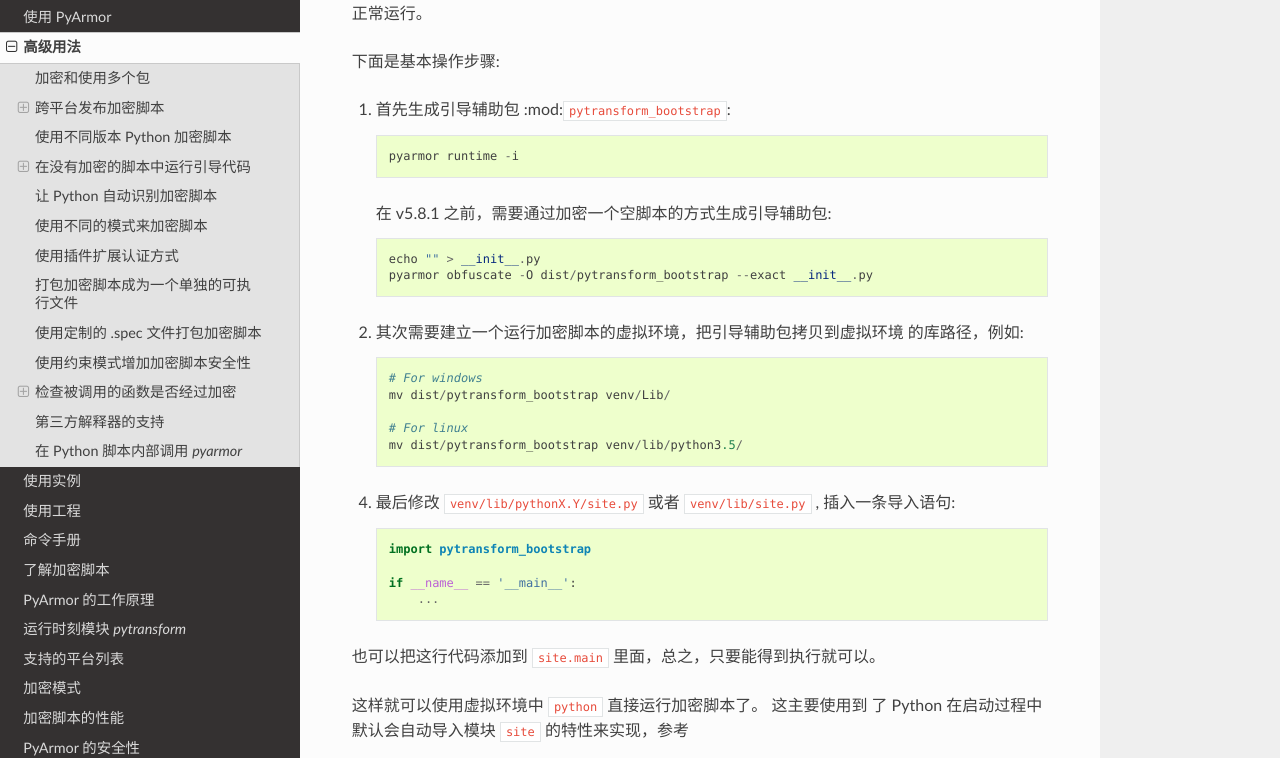
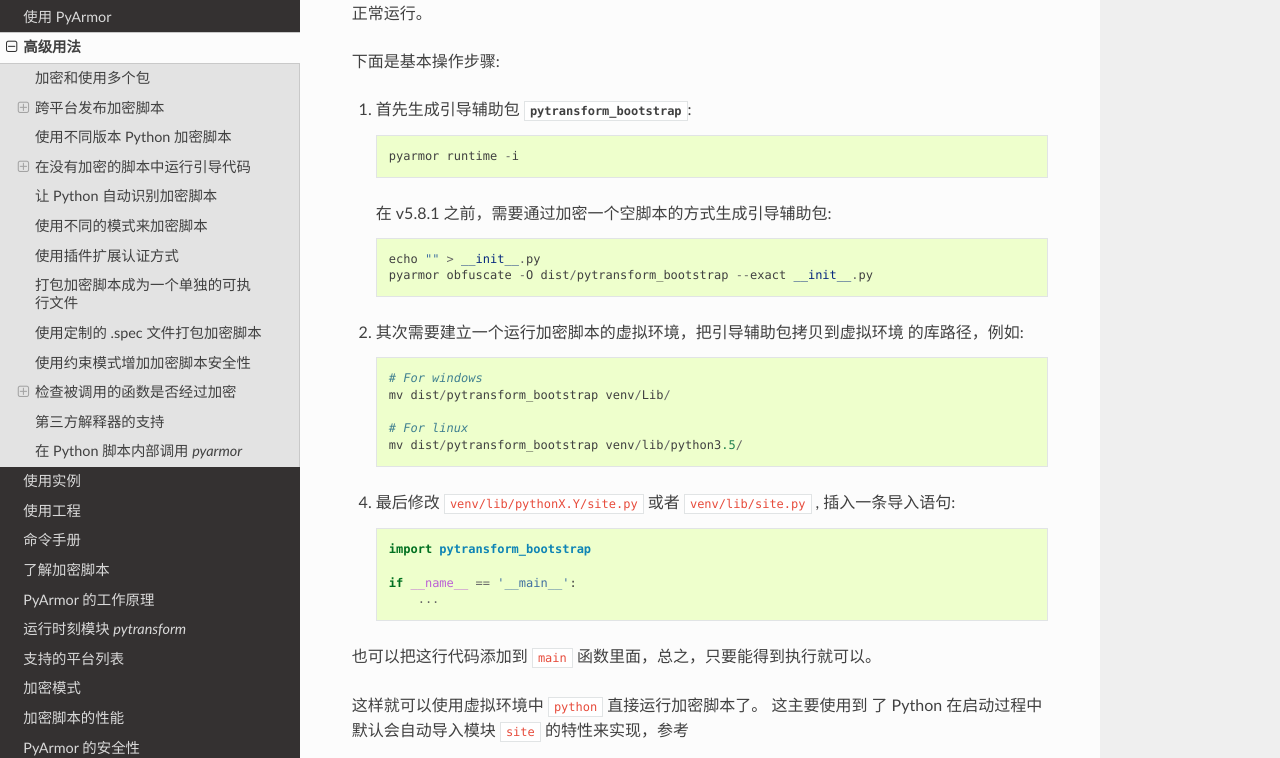
Before and after one commit to dashingsoft/pyarmor-docs-zh, a Sphinx documentation site: the page built from docs/advanced.rst, in a window 1280 px wide and 1400 px high, scrolled down 5197 px. Shown: the part 158-916 px from the top of the window. Built offline with Sphinx 7.4.7 and the Read the Docs theme 2.0.0, drawn with Linux system fonts in a browser that asks for light colours.

Commit message:
Fix typos

```diff
--- a/docs/advanced.rst
+++ b/docs/advanced.rst
@@ -225,7 +225,7 @@
 
 下面是基本操作步骤:
 
-1. 首先生成引导辅助包 :mod:``pytransform_bootstrap``::
+1. 首先生成引导辅助包 :mod:`pytransform_bootstrap`::
 
     pyarmor runtime -i
 
@@ -251,7 +251,7 @@
     if __name__ == '__main__':
         ...
 
-也可以把这行代码添加到 ``site.main`` 里面，总之，只要能得到执行就可以。
+也可以把这行代码添加到 ``main`` 函数里面，总之，只要能得到执行就可以。
 
 这样就可以使用虚拟环境中 ``python`` 直接运行加密脚本了。 这主要使用到
 了 Python 在启动过程中默认会自动导入模块 ``site`` 的特性来实现，参考
```
